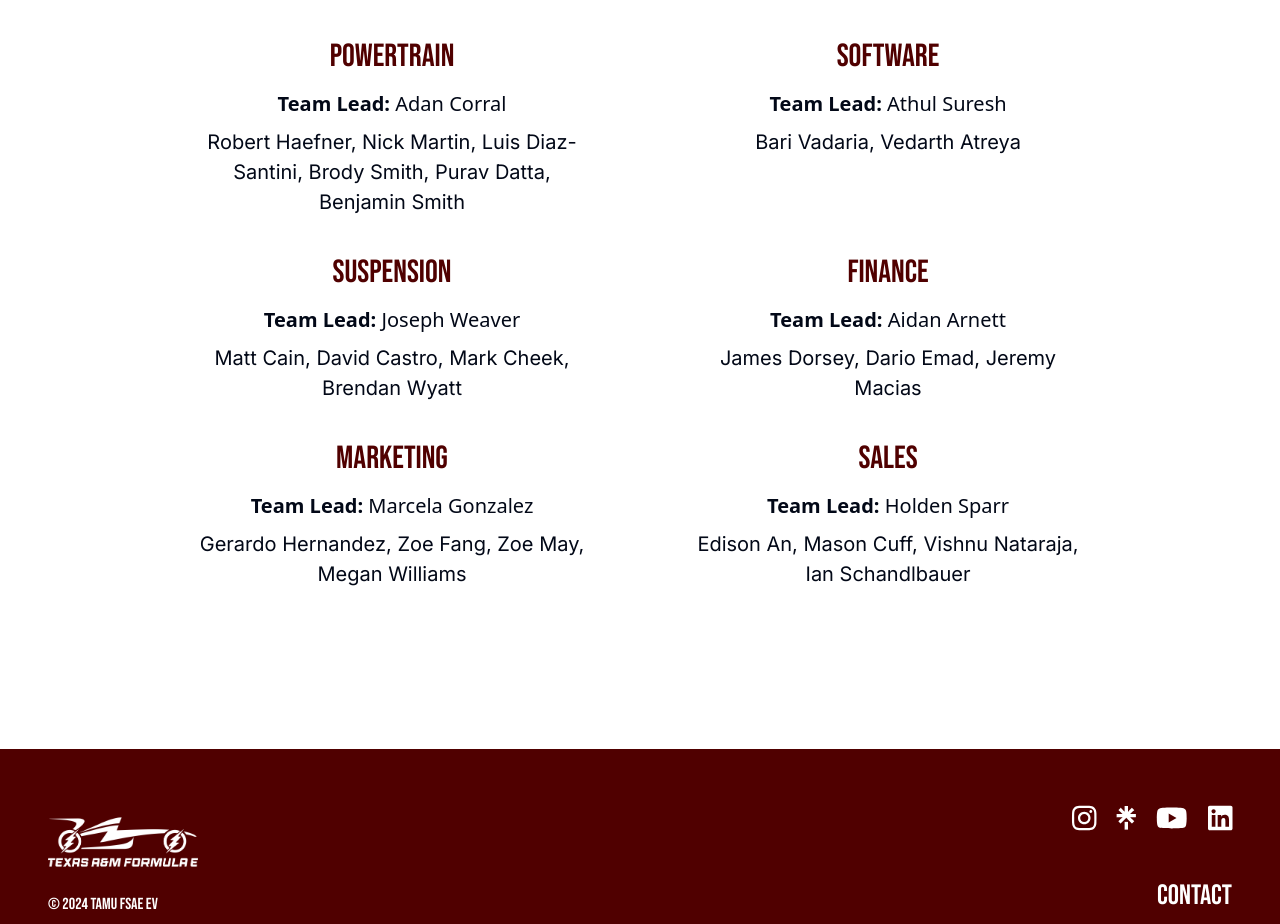
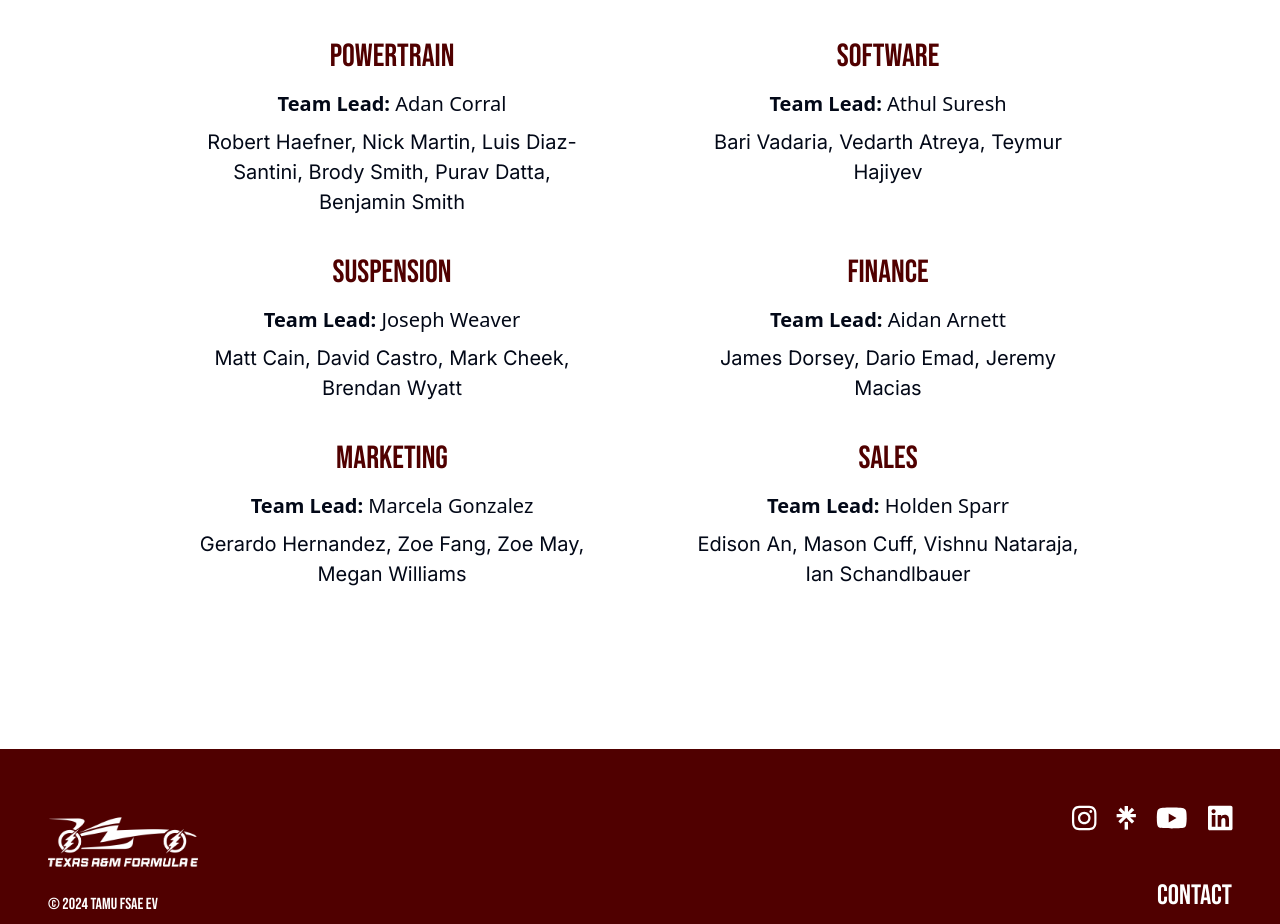
Before and after one commit to tamu-formula-cs/FSAE-EV-Site, a React (Vite) app: page /meet-the-team in a window 1280 px wide. Shown: the part 1325-2249 px from the top of the page. Built offline with nearby package versions, Linux system fonts and the light colour scheme.

Commit message:
added teymur

```diff
--- a/src/pages/meet_the_team/team.jsx
+++ b/src/pages/meet_the_team/team.jsx
@@ -91,7 +91,7 @@ export default function Team() {
                         Software
                     </h1>
                     <h1 className="team-lead"><span className="team-lead-bold">Team Lead: </span>Athul Suresh</h1>
-                    <h1 className="name">Bari Vadaria, Vedarth Atreya</h1>
+                    <h1 className="name">Bari Vadaria, Vedarth Atreya, Teymur Hajiyev </h1>
                 </div>
 
                 <div className="subteam-section">
```
